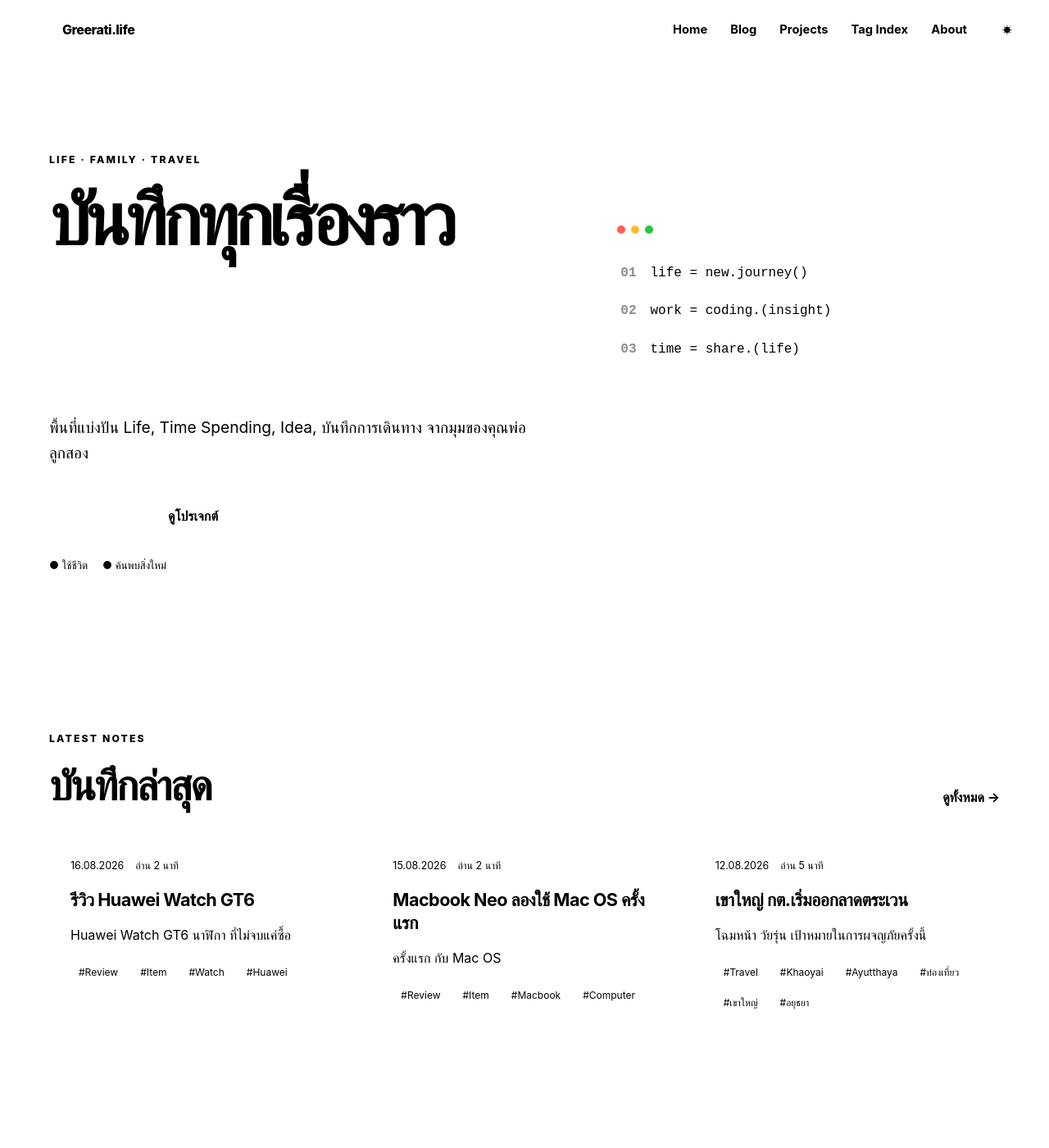
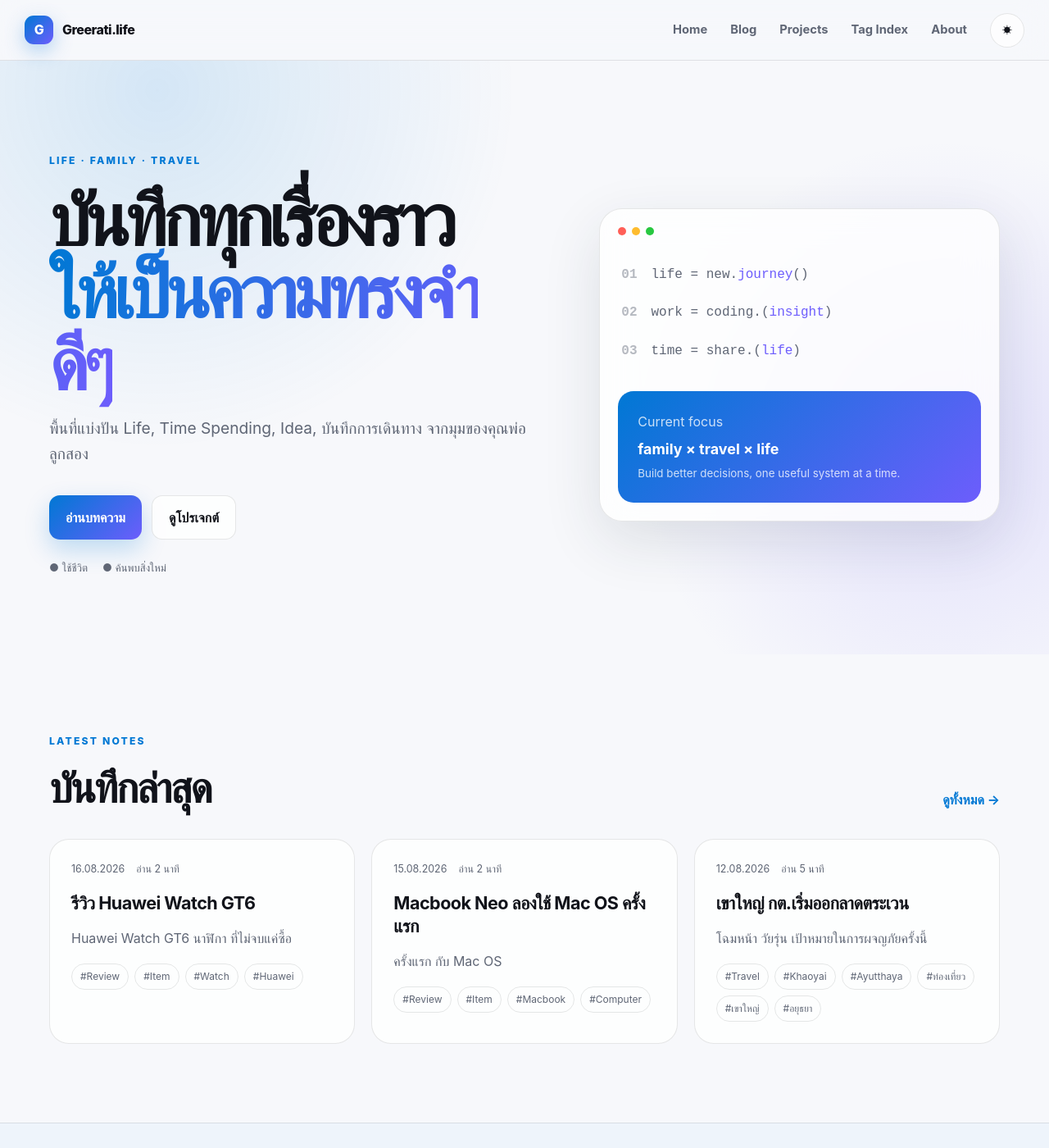
Before and after one commit to kakratua/kakratua.github.io, a Jekyll site: the page built from index.html, in a window 1280 px wide and 1400 px high. Shown: the whole window at 82% size. Built offline with Jekyll 4.4.1, drawn with Linux system fonts in a browser that asks for light colours.

Commit message:
Update style.css

```diff
--- a/assets/css/style.css
+++ b/assets/css/style.css
@@ -1,5 +1,4 @@
-
-root {
+:root {
   --bg: #f7f8fb;
   --surface: rgba(255, 255, 255, .78);
   --solid: #fff;
```
